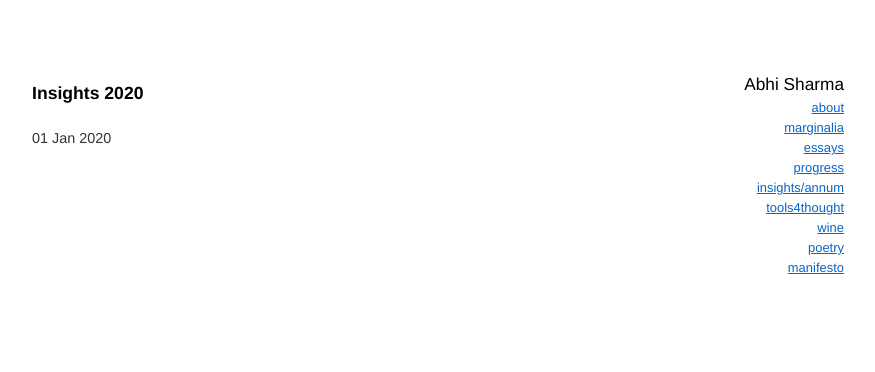
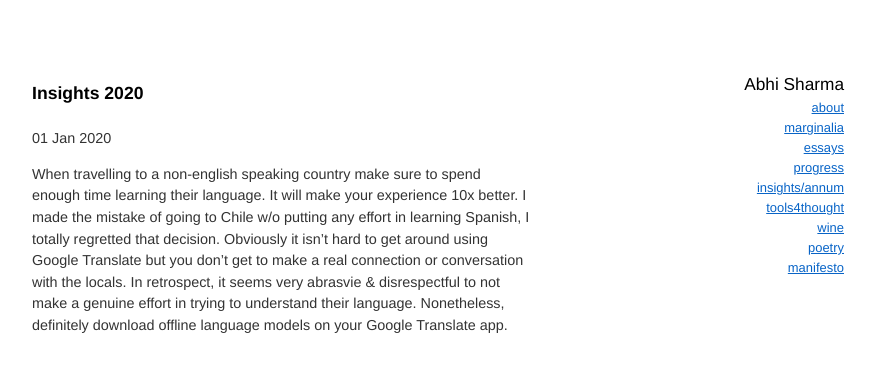
Before and after one commit to abhisharmab/abhisharmab.github.io, a Jekyll site: the page built from insights/_posts/2020-01-01-insights-in-2020.md, in a window 1280 px wide. Shown: the top 372 px of the page, without its empty margins (192-1067 px from the left). Built offline with Jekyll 4.4.1, drawn with Linux system fonts in a browser that asks for light colours.

Commit message:
insights_1

```diff
--- a/insights/_posts/2020-01-01-insights-in-2020.md
+++ b/insights/_posts/2020-01-01-insights-in-2020.md
@@ -3,5 +3,7 @@
 title: "Insights 2020"
 category: insights
 date: 2020-01-01
-abstract: Collage of powerful ideas, insights and notes
+abstract: Collage of insights and notes
 ---
+
+When travelling to a non-english speaking country make sure to spend enough time learning their  language. It will make your experience 10x better. I made the mistake of going to Chile w/o putting any effort in learning Spanish, I totally regretted that decision. Obviously it isn't hard to get around using Google Translate but you don't get to make a real connection or conversation with the locals. In retrospect, it seems very abrasvie & disrespectful to not make a genuine effort in trying to understand their language. Nonetheless, definitely download offline language models on your Google Translate app.
```
